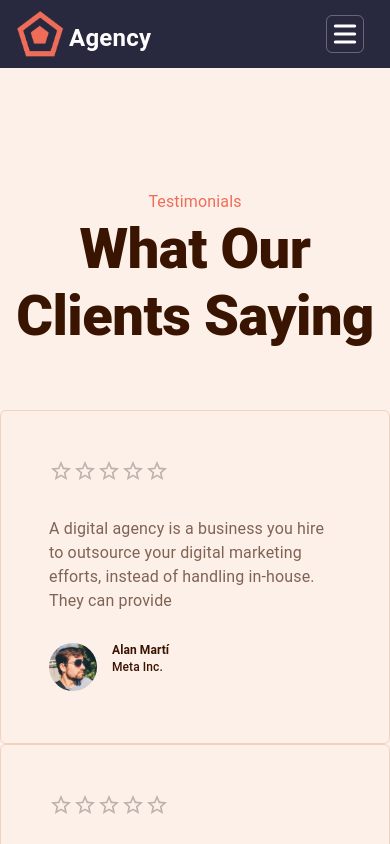
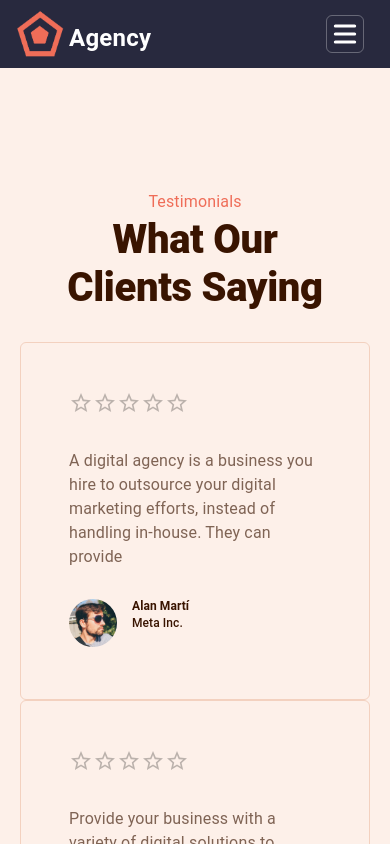
Before and after one commit to azadhuseynzade/portfolio-project, a Next.js app: page /components/ClientsComments in a window 390 px wide. Shown: the top 844 px of the page. Built offline with nearby package versions, Linux system fonts and the light colour scheme.

Commit message:
made comments page mobile

```diff
--- a/pages/components/ClientsComments.js
+++ b/pages/components/ClientsComments.js
@@ -24,7 +24,7 @@ const ClientsComments = () => {
         variant="h2"
         sx={{
           color: "#391400",
-          fontSize: "56px",
+          fontSize: { xs: "40px", md: "56px" },
           textAlign: "center",
           fontWeight: "800",
         }}
@@ -35,9 +35,10 @@ const ClientsComments = () => {
         variant="h2"
         sx={{
           color: "#391400",
-          fontSize: "56px",
+          fontSize: { xs: "40px", md: "56px" },
           textAlign: "center",
           fontWeight: "800",
+          paddingBottom: { xs: "30px", md: "0px" },
         }}
       >
         Clients Saying
@@ -49,6 +50,7 @@ const ClientsComments = () => {
           margin: "0 auto",
           flexWrap: "wrap",
           paddingTop: "60px",
+          padding: { xs: "0px 20px", md: "60px 0px 0px 0px" },
         }}
       >
         <Box
@@ -57,6 +59,7 @@ const ClientsComments = () => {
             padding: "48px ",
             border: "1px solid #F3D1BF",
             borderRadius: "6px",
+            "&:hover": { backgroundColor: "white" },
           }}
         >
           <Rating />
@@ -106,6 +109,7 @@ const ClientsComments = () => {
             padding: "48px ",
             border: "1px solid #F3D1BF",
             borderRadius: "6px",
+            "&:hover": { backgroundColor: "white" },
           }}
         >
           <Rating />
@@ -155,6 +159,7 @@ const ClientsComments = () => {
             padding: "48px ",
             border: "1px solid #F3D1BF",
             borderRadius: "6px",
+            "&:hover": { backgroundColor: "white" },
           }}
         >
           <Rating />
@@ -204,6 +209,7 @@ const ClientsComments = () => {
             padding: "48px ",
             border: "1px solid #F3D1BF",
             borderRadius: "6px",
+            "&:hover": { backgroundColor: "white" },
           }}
         >
           <Rating />
```
